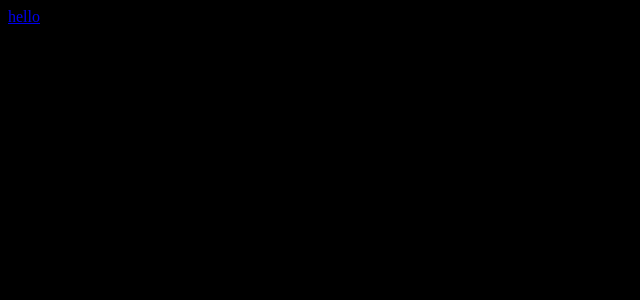
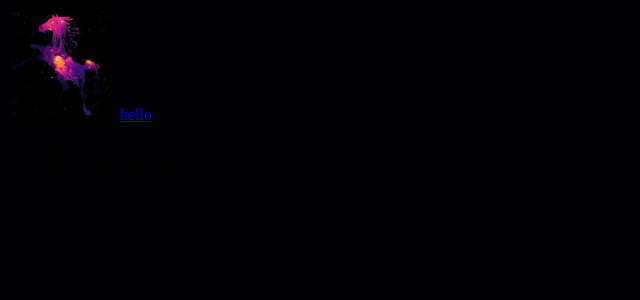
Before and after one commit to neonelemental/neonelemental, a Vue app: page / in a window 1280 px wide. Shown: the top 300 px of the page, without its empty margins (0-640 px from the left). Built offline with nearby package versions, Linux system fonts and the light colour scheme.

Commit message:
Adds logo

```diff
--- a/src/App.vue
+++ b/src/App.vue
@@ -1,6 +1,7 @@
 <template>
   <main id="app">
     <sidebar>
+      <img class='logo' src="./assets/images/image.jpeg"/>
       <a href="javascript:void(0)">hello</a>
     </sidebar>
     <router-view/>
--- a/src/assets/stylesheets/app.scss
+++ b/src/assets/stylesheets/app.scss
@@ -2,4 +2,8 @@
 
 html, body {
   background: $black;
+
+  img.logo {
+    height: 7rem;
+  }
 }
--- a/src/assets/stylesheets/config/_colors.scss
+++ b/src/assets/stylesheets/config/_colors.scss
@@ -1 +1 @@
-$black: black;
+$black: #010105;
```
Also changed, not shown: src/assets/images/image.jpeg (added).
